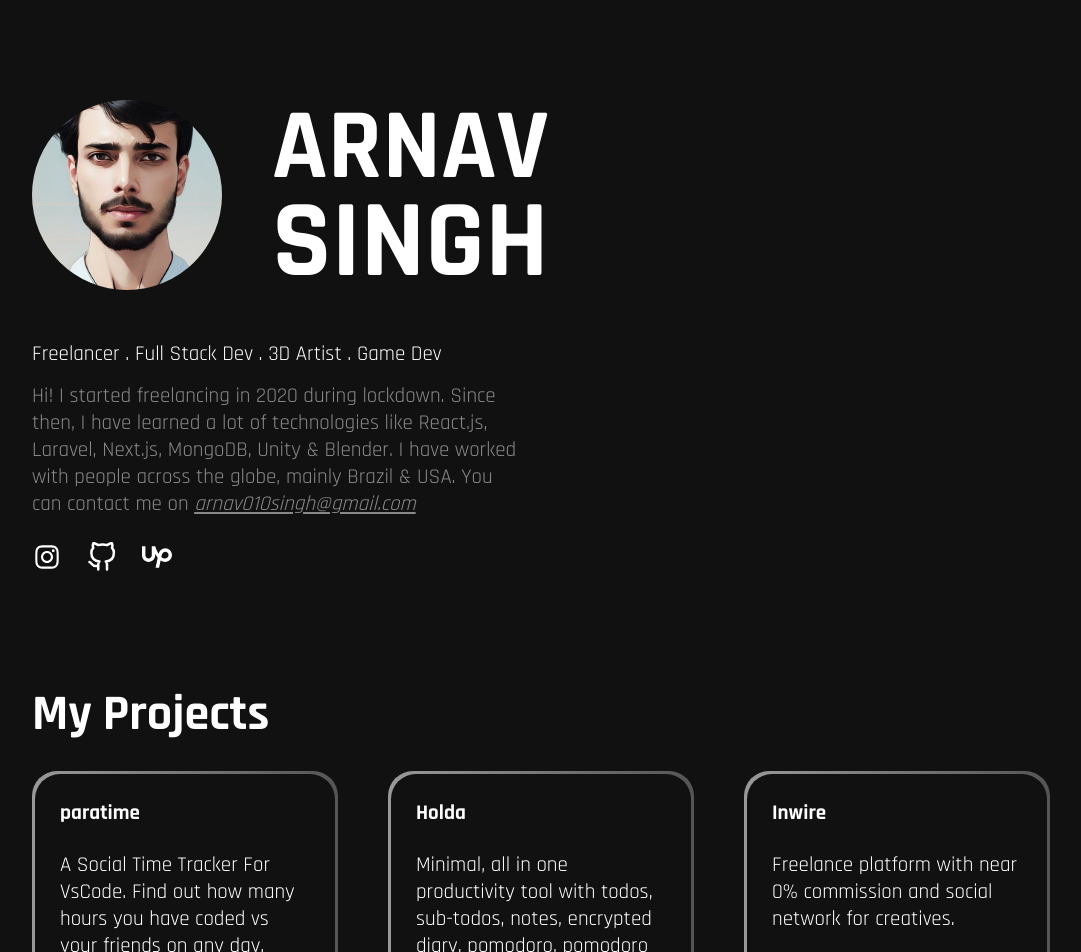
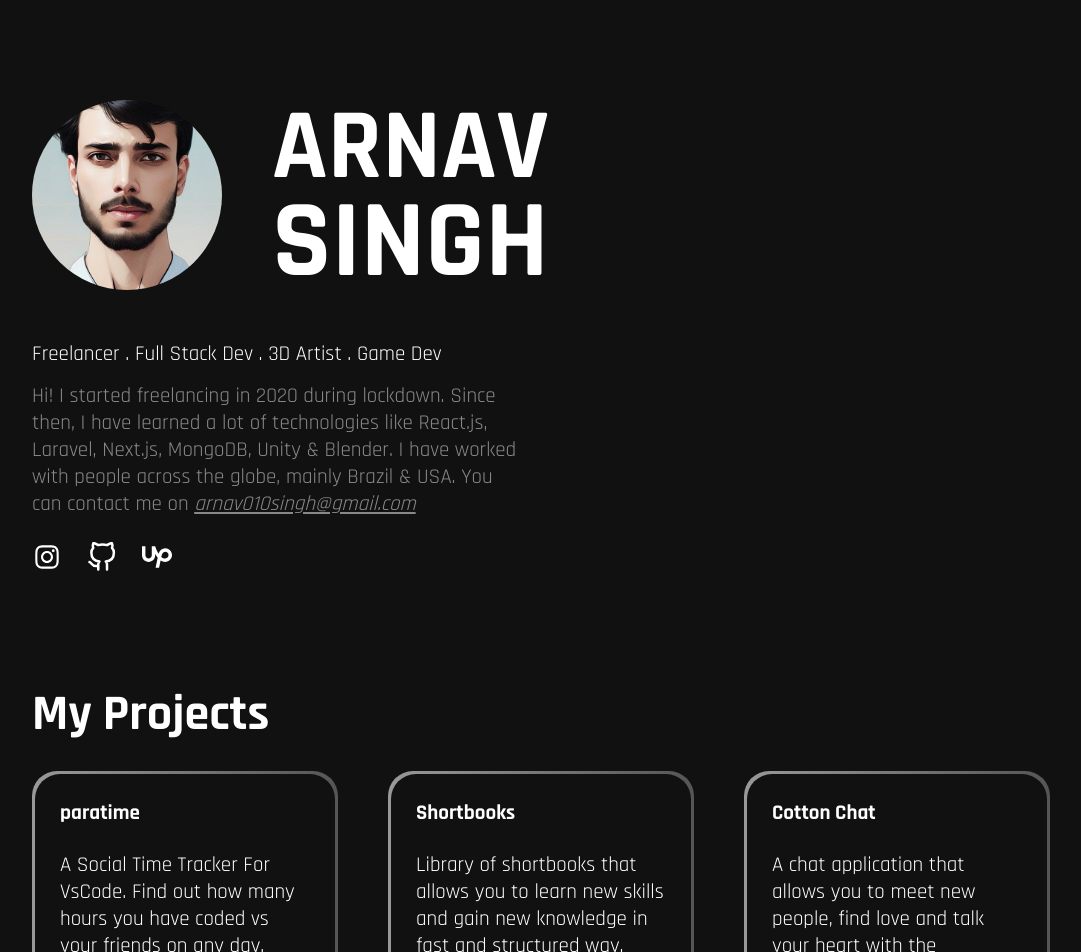
Before and after one commit to arnavzedian/react-portfolio, a React (Create React App) app: page / in a window 1280 px wide. Shown: the top 952 px of the page, without its empty margins (68-1149 px from the left). Built offline with nearby package versions, Linux system fonts and the light colour scheme.

Commit message:
minor fix

```diff
--- a/src/Landing.js
+++ b/src/Landing.js
@@ -251,23 +251,23 @@ export default function Landing() {
           </Gradient>
 
           <Gradient>
-            <Project target="_blank" href="https://holda.upon.one">
-              <ProjectName>Holda</ProjectName>
+            <Project target="_blank" href="https://shortbooks.app">
+              <ProjectName>Shortbooks</ProjectName>
 
               <ProjectDetail>
-                Minimal, all in one productivity tool with todos, sub-todos,
-                notes, encrypted diary, pomodoro, pomodoro stat & ambient music.
+                Library of shortbooks that allows you to learn new skills and
+                gain new knowledge in fast and structured way.
               </ProjectDetail>
             </Project>
           </Gradient>
 
           <Gradient>
-            <Project target="_blank" href="https://inwire.app">
-              <ProjectName>Inwire</ProjectName>
+            <Project target="_blank" href="https://cottonchat.com">
+              <ProjectName>Cotton Chat</ProjectName>
 
               <ProjectDetail>
-                Freelance platform with near 0% commission and social network
-                for creatives.
+                A chat application that allows you to meet new people, find love
+                and talk your heart with the anonymous feature.
               </ProjectDetail>
             </Project>
           </Gradient>
```
